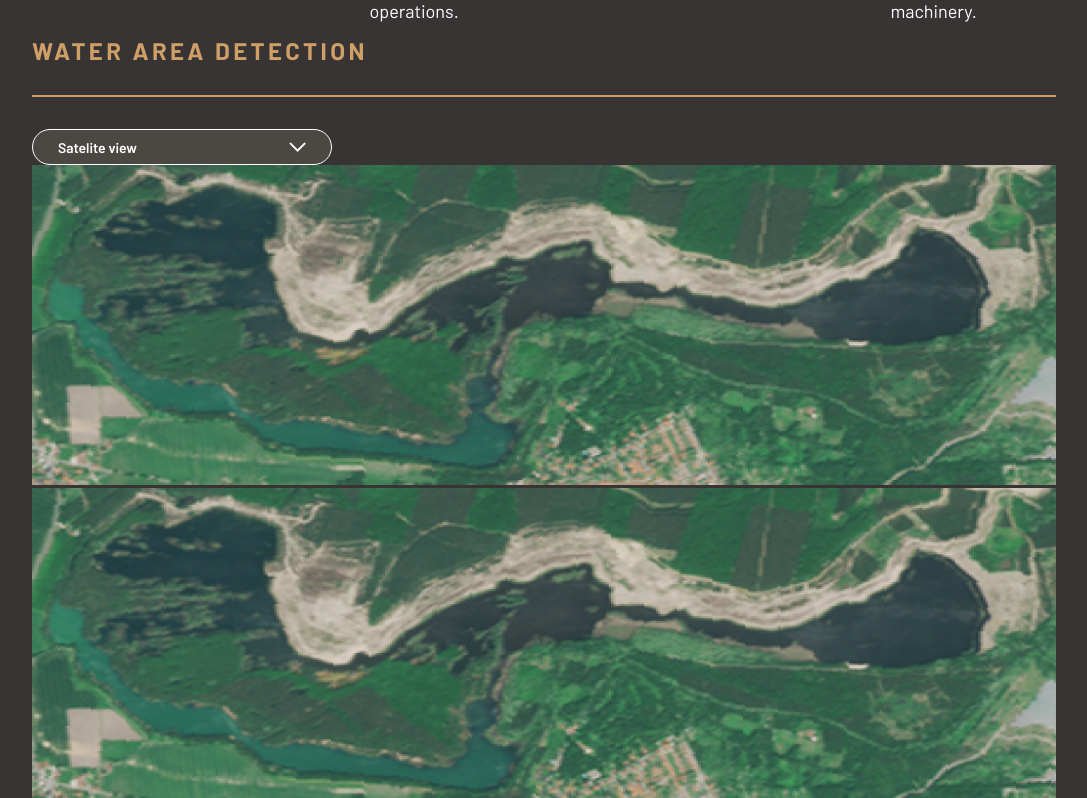
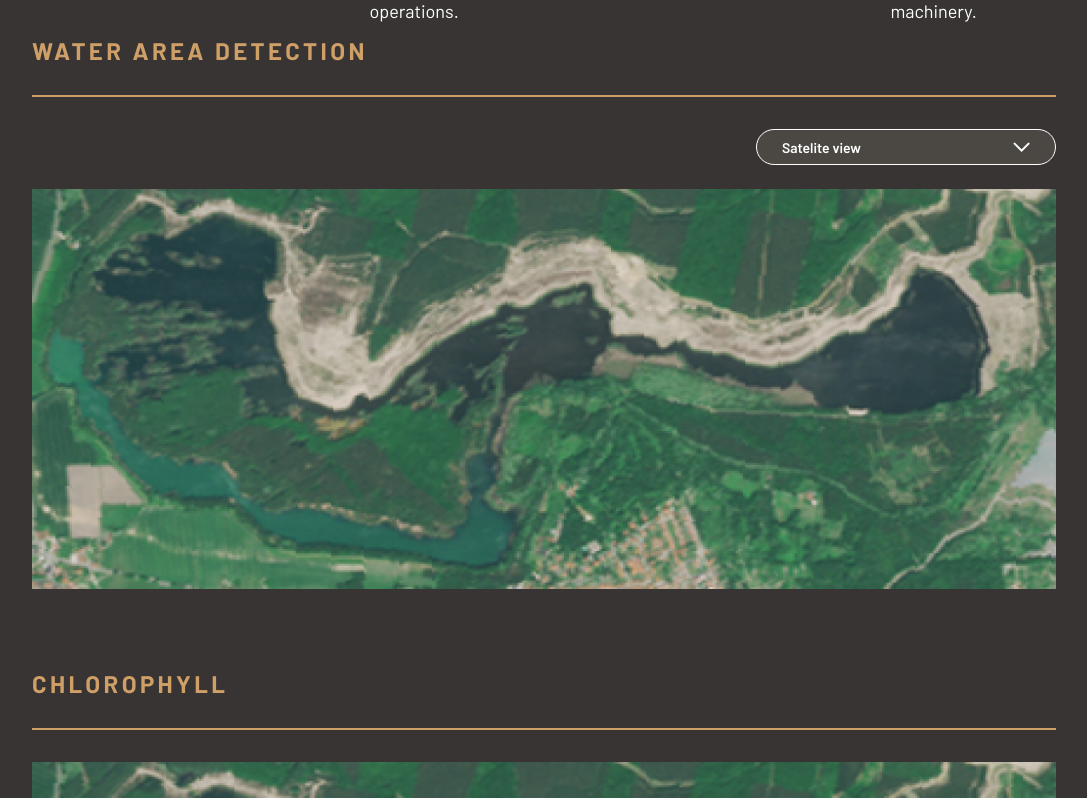
Before and after one commit to AlbertDabal/zadanie-rekrutacyjne-four-point, a React (Create React App) app: page / in a window 1280 px wide. Shown: the part 2922-3720 px from the top of the page, without its empty margins (96-1183 px from the left). Built offline with nearby package versions, Linux system fonts and the light colour scheme.

Commit message:
Add component Maps

```diff
--- a/src/components/organisms/maps/Maps.tsx
+++ b/src/components/organisms/maps/Maps.tsx
@@ -7,46 +7,86 @@ import satelite from "images/maps/satelite.png";
 import waterline from "images/maps/waterline.png";
 
 const Wrapper = styled.div`
+  min-height: 100vh;
   width: 80%;
-  max-width: 1280px;
-  min-height: 100vh;
-
   padding-top: 16vh;
 
   @media (min-width: 500px) and (max-width: 1024px) {
     padding-top: 8vh;
+    width: 85%;
   }
 
   @media (min-width: 1025px) {
     padding-top: 2vh;
+    width: 80%;
+    max-width: 1280px;
   }
 `;
 
 const Map = styled.img`
   width: 100%;
-  height: 40vh;
+  height: 70vh;
+  margin-bottom: 10vh;
+  margin-top: 2vh;
+
+  @media (min-width: 500px) and (max-width: 1024px) {
+    height: 45vh;
+    margin-bottom: 8vh;
+    margin-top: 2vh;
+  }
+
+  @media (min-width: 1025px) {
+    height: 50vh;
+    margin-bottom: 10vh;
+    margin-top: 0vh;
+  }
+`;
+
+const Navigation = styled.div`
+  width: 100%;
+  display: flex;
+  flex-direction: row;
+  justify-content: center;
+  margin-bottom: 2vh;
+  margin-top: 3vh;
+
+  @media (min-width: 500px) and (max-width: 1024px) {
+    padding-top: 1vh;
+    flex-direction: row;
+    justify-content: flex-end;
+  }
+
+  @media (min-width: 1025px) {
+    flex-direction: row;
+    justify-content: flex-end;
+    margin-bottom: 3vh;
+    margin-top: 0;
+  }
 `;
 
 export const Maps = () => {
   const [option, setOption] = useState(["Satelite view", "Waterline"]);
   const [selectItem, setSelectItem] = useState("Satelite view");
 
-  useEffect(() => {}, [option]);
-
   return (
     <Wrapper>
       <Heading>Water Area Detection</Heading>
       <Line />
-      <Select
-        setSelectItem={setSelectItem}
-        option={option}
-        setOption={setOption}
-      />
-      {option[0] === "Satelite view" ? (
+      <Navigation>
+        <Select
+          setSelectItem={setSelectItem}
+          option={option}
+          setOption={setOption}
+        />
+      </Navigation>
+      {selectItem === "Satelite view" ? (
         <Map src={satelite} />
       ) : (
         <Map src={waterline} />
       )}
+
+      <Heading>ChlorophYll</Heading>
+      <Line />
       <Map src={satelite}></Map>
     </Wrapper>
   );
```
